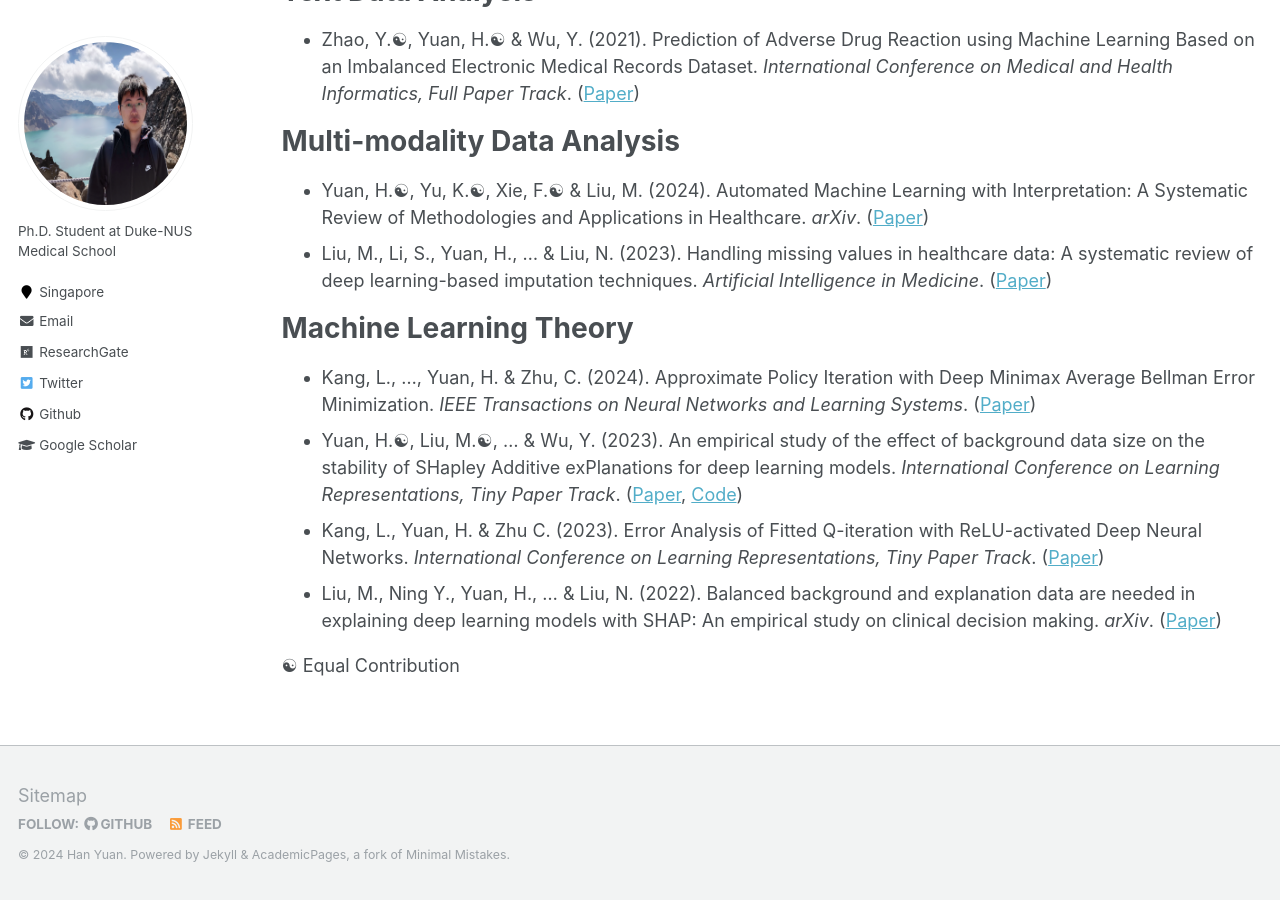
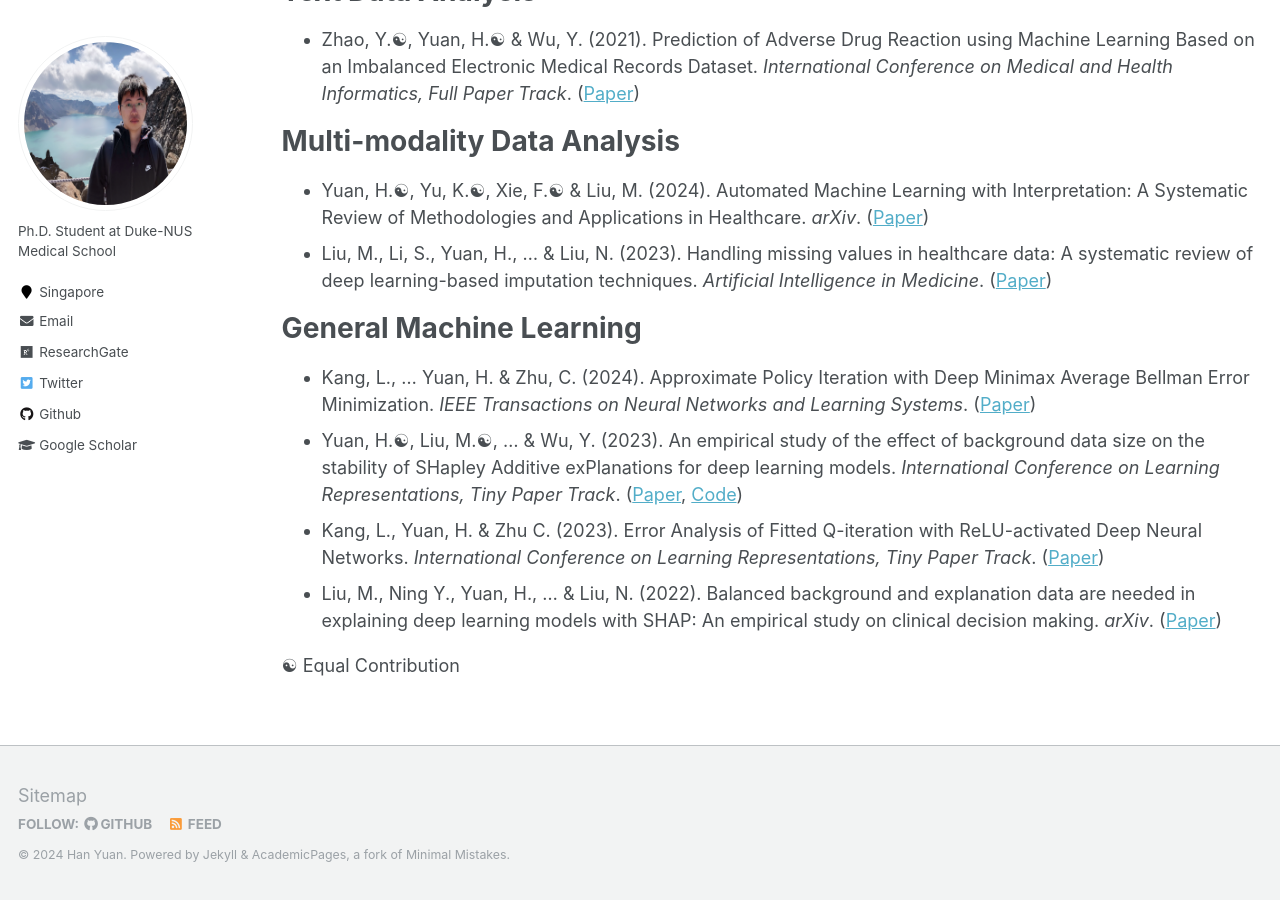
Before and after one commit to Han-Yuan-Med/Han-Yuan-Med.github.io, a Jekyll site: the page built from _pages/publications.md, in a window 1280 px wide and 900 px high, scrolled down 1368 px. Built offline with Jekyll 4.4.1, drawn with Linux system fonts in a browser that asks for light colours.

Commit message:
Update publications.md

```diff
--- a/_pages/publications.md
+++ b/_pages/publications.md
@@ -31,8 +31,8 @@ author_profile: true
 * Yuan, H.☯︎, Yu, K.☯︎, Xie, F.☯︎ & Liu, M. (2024). Automated Machine Learning with Interpretation: A Systematic Review of Methodologies and Applications in Healthcare. *arXiv*. ([Paper](http://han-yuan-med.github.io/files/.pdf))
 * Liu, M., Li, S., Yuan, H., ... & Liu, N. (2023). Handling missing values in healthcare data: A systematic review of deep learning-based imputation techniques. *Artificial Intelligence in Medicine*. ([Paper](http://han-yuan-med.github.io/files/Handling missing values in healthcare data A systematic review of deep learning-based imputation techniques.pdf))
 
-# Machine Learning Theory
-* Kang, L., …, Yuan, H. & Zhu, C. (2024). Approximate Policy Iteration with Deep Minimax Average Bellman Error Minimization. *IEEE Transactions on Neural Networks and Learning Systems*. ([Paper](http://han-yuan-med.github.io/files/Approximate Policy Iteration With Deep Minimax Average Bellman Error Minimization.pdf))
+# General Machine Learning
+* Kang, L., … Yuan, H. & Zhu, C. (2024). Approximate Policy Iteration with Deep Minimax Average Bellman Error Minimization. *IEEE Transactions on Neural Networks and Learning Systems*. ([Paper](http://han-yuan-med.github.io/files/Approximate Policy Iteration With Deep Minimax Average Bellman Error Minimization.pdf))
 * Yuan, H.☯︎, Liu, M.☯︎, … & Wu, Y. (2023). An empirical study of the effect of background data size on the stability of SHapley Additive exPlanations for deep learning models. *International Conference on Learning Representations, Tiny Paper Track*. ([Paper](http://han-yuan-med.github.io/files/An empirical study of the effect of background data size on the stability of SHapley Additive exPlanations (SHAP) for deep learning models.pdf), [Code](https://github.com/Han-Yuan-Med/shap-bg-size))
 * Kang, L., Yuan, H. & Zhu C. (2023). Error Analysis of Fitted Q-iteration with ReLU-activated Deep Neural Networks. *International Conference on Learning Representations, Tiny Paper Track*. ([Paper](http://han-yuan-med.github.io/files/Error Analysis of Fitted Q-iteration with ReLU-Activated Deep Neural Networks.pdf))
 * Liu, M., Ning Y., Yuan, H., … & Liu, N. (2022). Balanced background and explanation data are needed in explaining deep learning models with SHAP: An empirical study on clinical decision making. *arXiv*. ([Paper](http://han-yuan-med.github.io/files/Balanced background and explanation data are needed in explaining deep learning models with SHAP An empirical study on clinical decision making.pdf))
```
